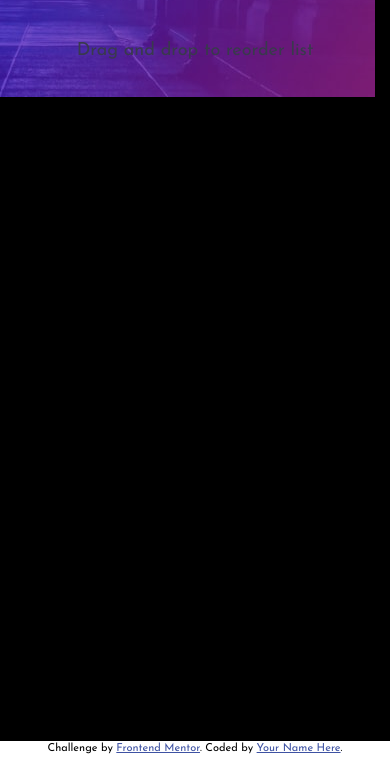
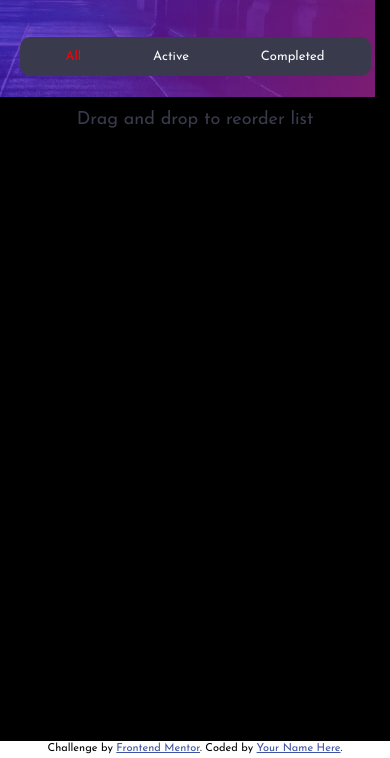
Before and after one commit to abe-m1/todo-app-vanilla-js, a website: page index.html in a window 390 px wide. Shown: the part 103-861 px from the top of the page. Drawn offline with Linux system fonts and the light colour scheme.

Commit message:
mobile filter section

```diff
--- a/index.html
+++ b/index.html
@@ -32,11 +32,16 @@
         <ul id="todo-list"></ul>
         <div class="footer">
           <li id="items-left">items left</li>
-          <li id="all-items">All</li>
+          <!-- <li id="all-items">All</li>
           <li id="active-items">Active</li>
-          <li id="completed-items">Completed</li>
+          <li id="completed-items">Completed</li> -->
           <li id="clear-complete">clear completed</li>
         </div>
+      </div>
+      <div class="filter">
+        <li id="all-items">All</li>
+        <li id="active-items">Active</li>
+        <li id="completed-items">Completed</li>
       </div>
 
       <!-- <div class="items-container">
--- a/scss/main.scss
+++ b/scss/main.scss
@@ -100,6 +100,19 @@ ul {
   display: none;
 }
 
+.filter {
+  display: flex;
+  width: 90%;
+  margin: auto;
+  margin-top: 3rem;
+  background-color: $veryDarkGrayishBlue;
+  color: white;
+  padding: 1rem;
+  justify-content: space-around;
+  border-radius: 10px;
+  // display: none;
+}
+
 .round {
   border: 2px solid red;
   height: 20px;
@@ -126,6 +139,11 @@ ul {
   font-size: 1.3rem;
 }
 
+.filter li {
+  list-style: none;
+  font-size: 1.3rem;
+}
+
 .toggle-button {
   background-image: url('../images/icon-moon.svg');
   background-repeat: no-repeat;
```
Also changed, not shown: css/style.css.
